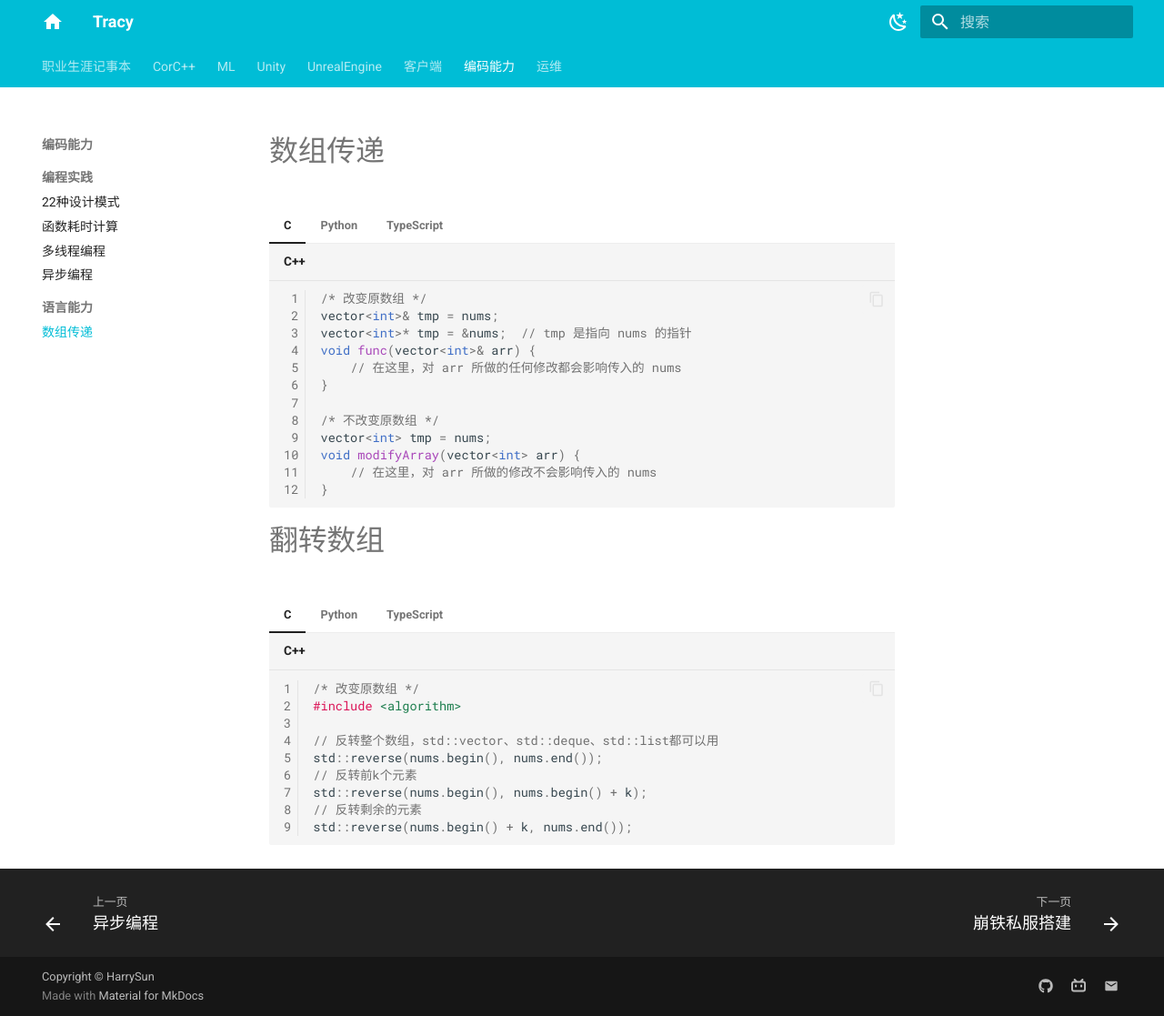
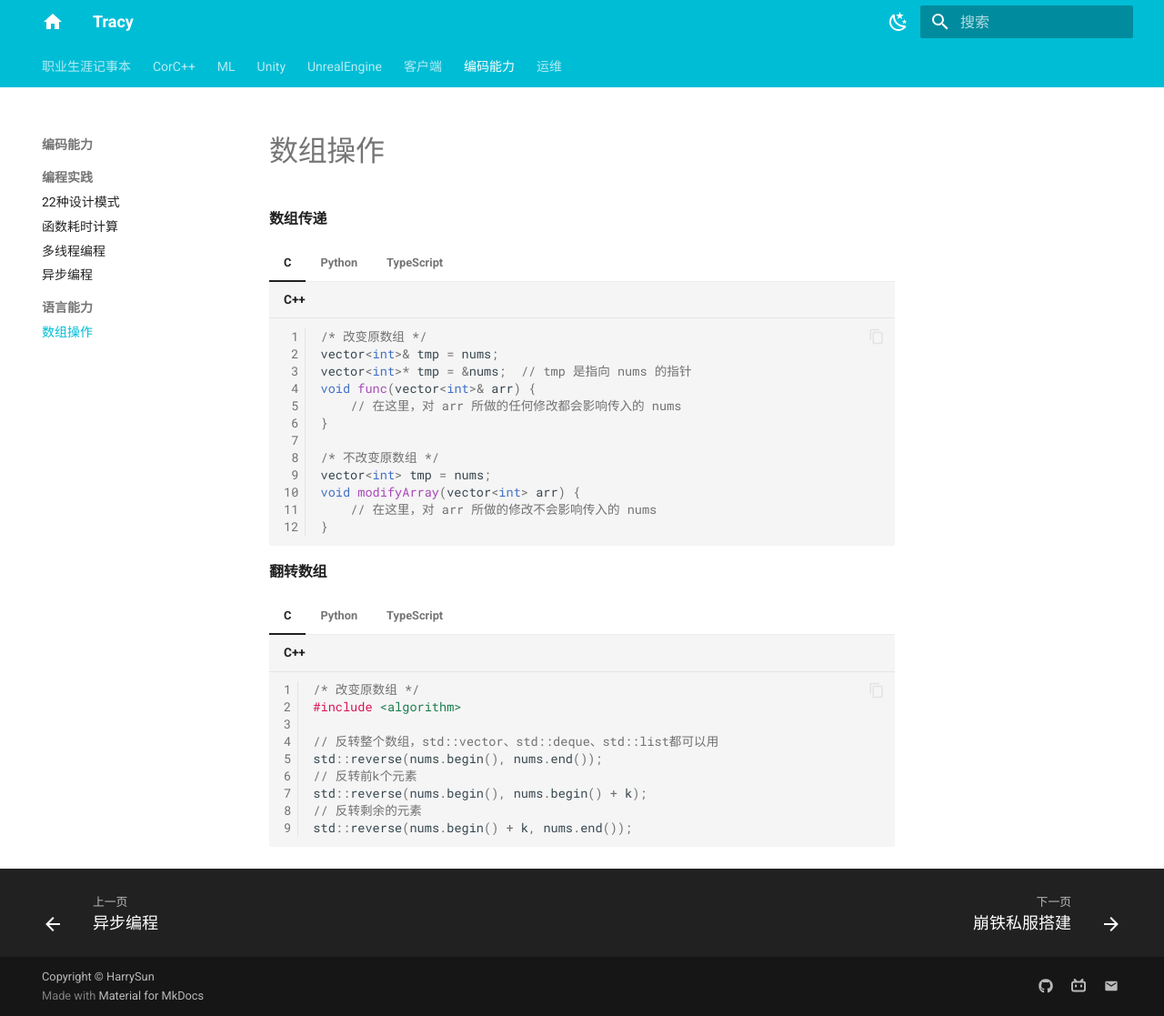
Before and after one commit to HarrySunV9x/harrysunv9x.github.io, an MkDocs documentation site: the page built from articles/编码能力/语言能力/数组操作.md, in a window 1280 px wide and 1117 px high. Shown: the whole window at 91% size. Built offline with MkDocs 1.6.1 and Material for MkDocs 9.7.7, drawn with Linux system fonts in a browser that asks for light colours.

Commit message:
Update 数组操作.md

````diff
--- a/articles/编码能力/语言能力/数组操作.md
+++ b/articles/编码能力/语言能力/数组操作.md
@@ -1,4 +1,4 @@
-# 数组传递
+#### 数组传递
 === "C"
 
     ``` c++
@@ -51,7 +51,7 @@
 
 
 
-# 翻转数组
+#### 翻转数组
 
 === "C"
 
````
